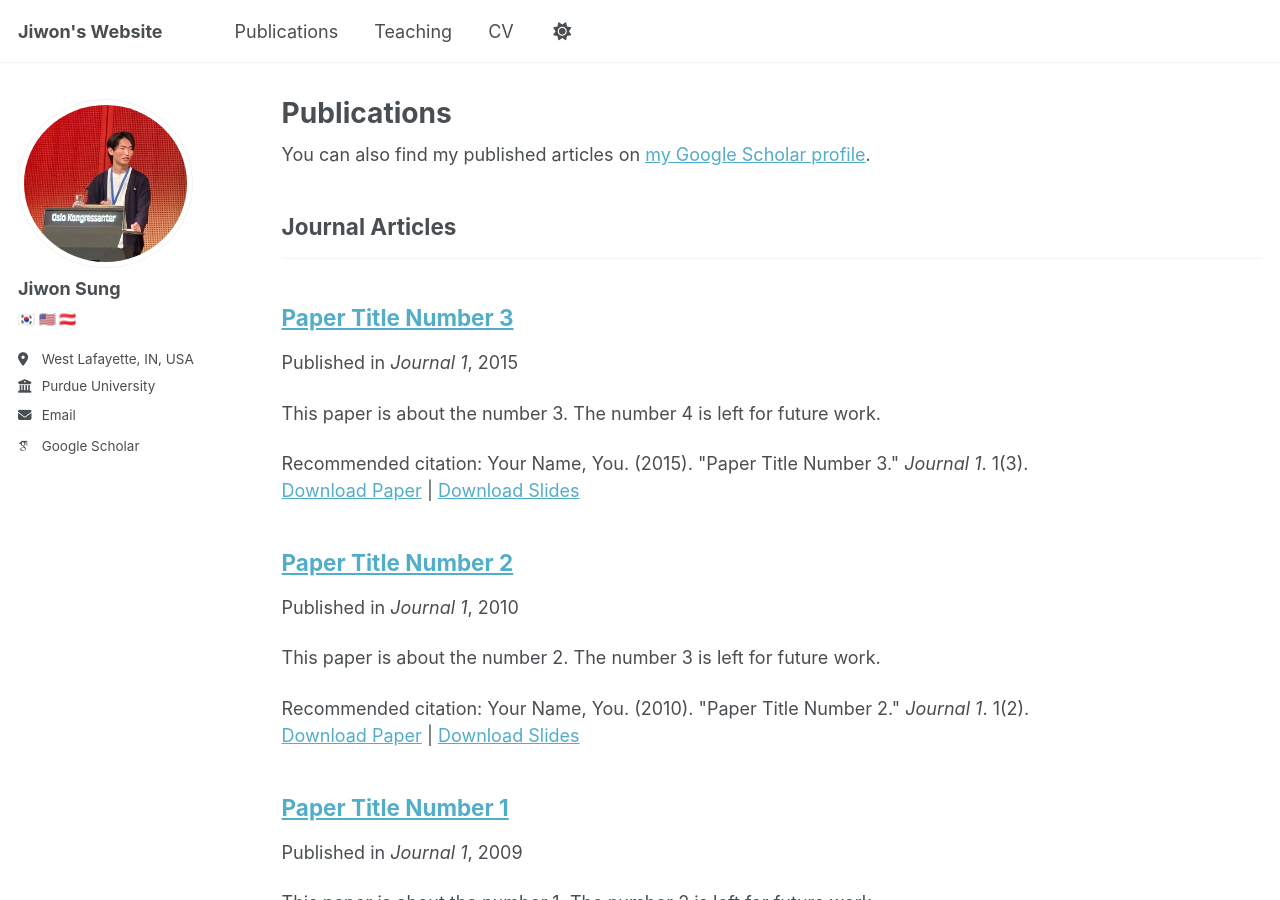
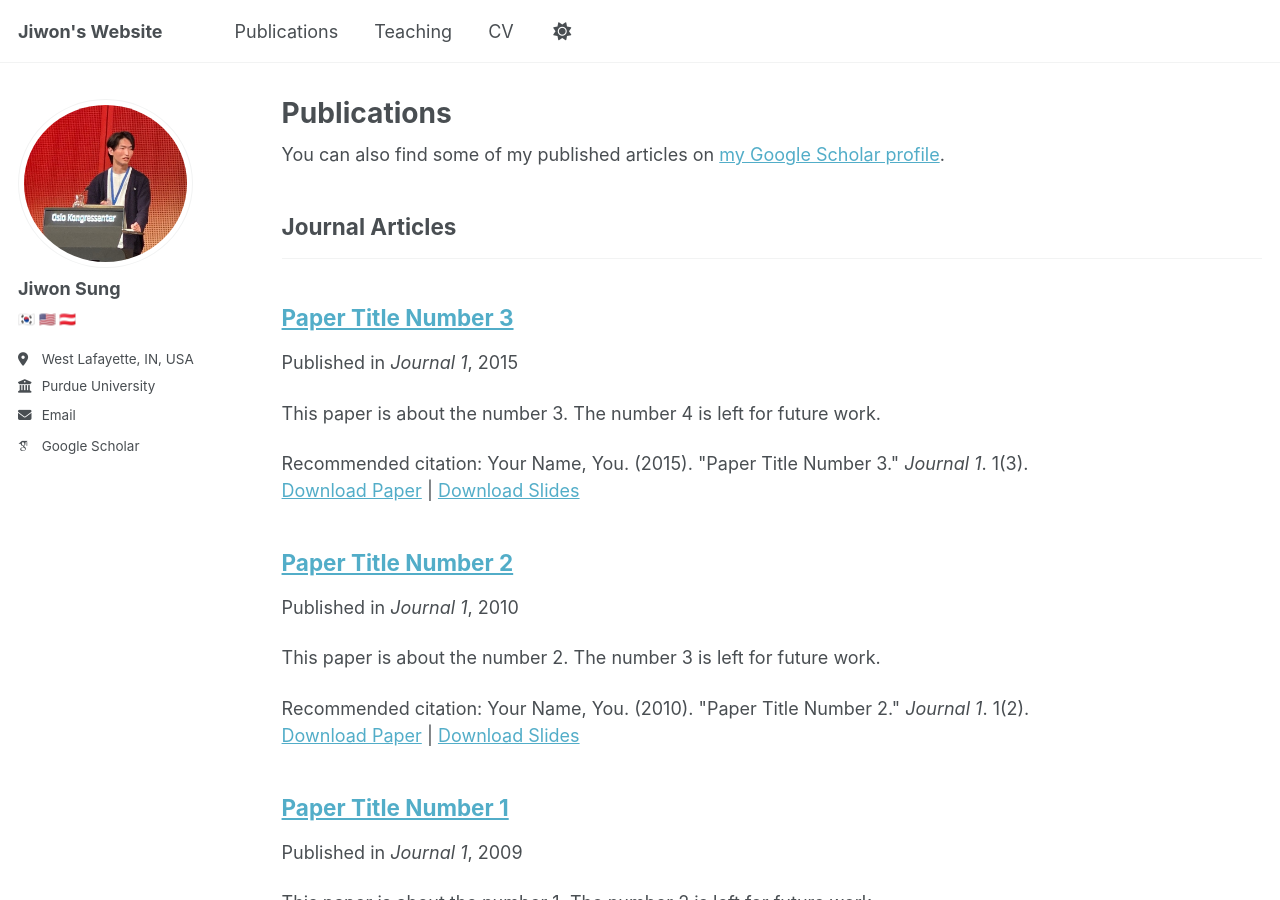
Before and after one commit to sunione/sunione.github.io, a Jekyll site: the page built from _pages/publications.html, in a window 1280 px wide and 900 px high. Built offline with Jekyll 4.4.1, drawn with Linux system fonts in a browser that asks for light colours; some web fonts are replaced.

Commit message:
publications.html

```diff
--- a/_pages/publications.html
+++ b/_pages/publications.html
@@ -6,7 +6,7 @@ author_profile: true
 ---
 
 {% if site.author.googlescholar %}
-  <div class="wordwrap">You can also find my published articles on <a href="{{site.author.googlescholar}}">my Google Scholar profile</a>.</div>
+  <div class="wordwrap">You can also find some of my published articles on <a href="{{site.author.googlescholar}}">my Google Scholar profile</a>.</div>
 {% endif %}
 
 {% include base_path %}
```
